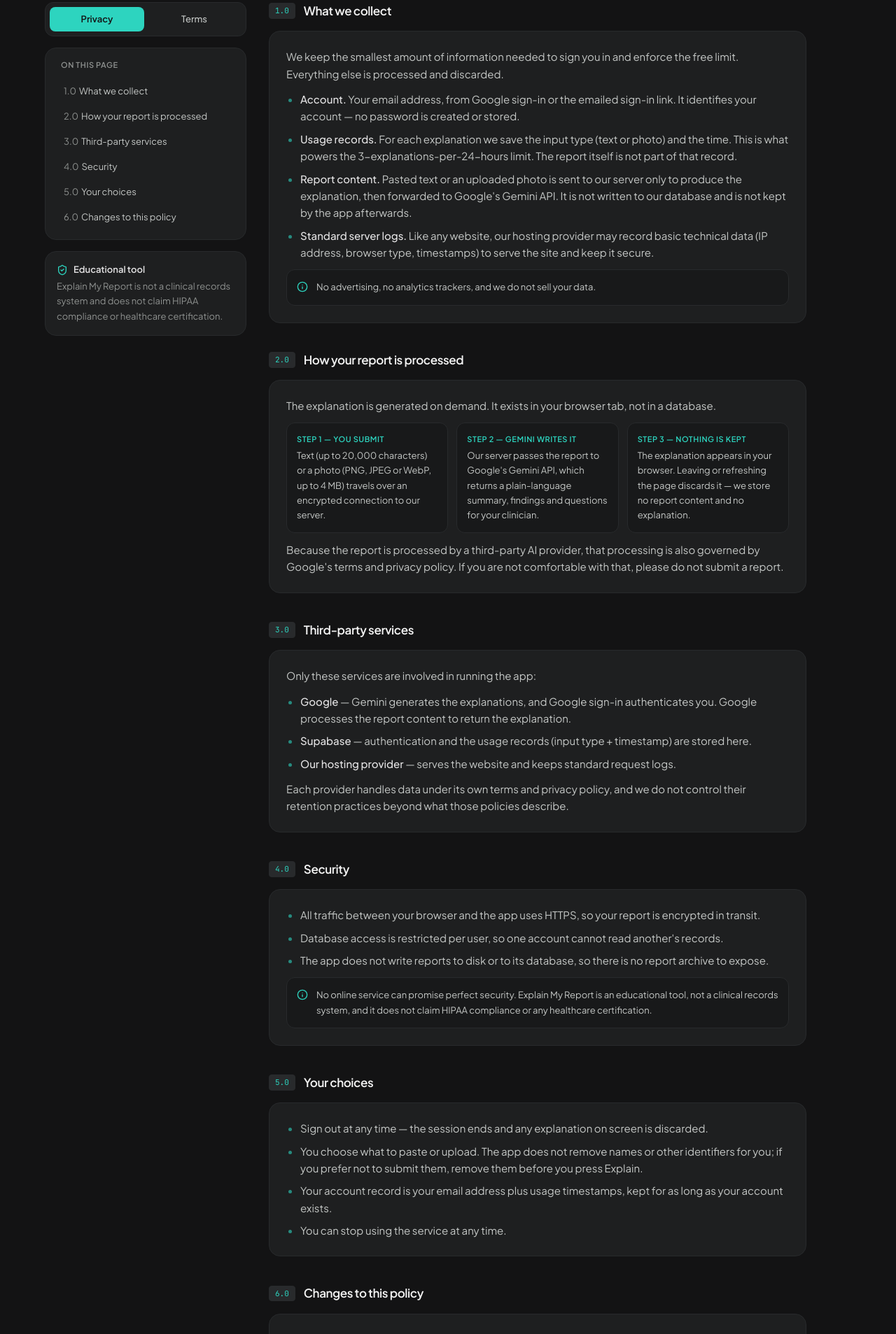
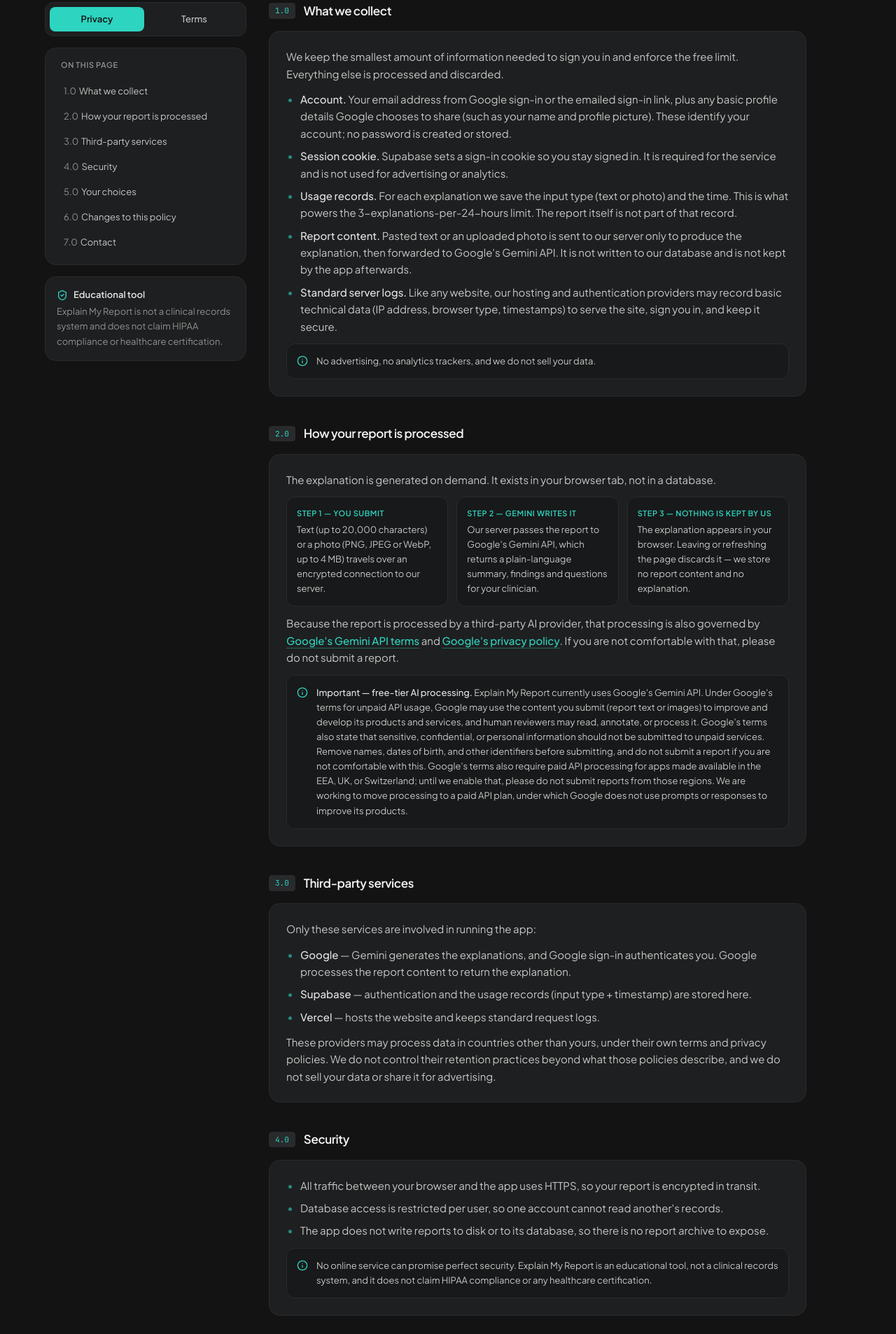
Before and after one commit to Rehan-nawroz/Explain-My-Report, a Next.js app: page /privacy in a window 1280 px wide. Shown: the part 660-2567 px from the top of the page at 70% size. Built offline with nearby package versions, Linux system fonts and the light colour scheme.

Commit message:
make privacy and terms
 Adds the Gemini, Supabase, and Vercel disclosures; cookies, profile data, metadata, cross-border processing, deletion/contact path, free-tier warning, and correct date.

```diff
--- a/app/privacy/page.tsx
+++ b/app/privacy/page.tsx
@@ -15,7 +15,7 @@
 const trustPoints = [
   {
     icon: <ShieldCheck className="h-5 w-5" aria-hidden />,
-    title: "Your report is never stored",
+    title: "We don't store your report",
     text: "Text and photos are used only to generate your explanation. We keep no report content — just a usage record (input type and time) so the daily limit works.",
   },
   {
@@ -50,8 +50,16 @@
         <LegalList>
           <li>
             <strong className="font-medium text-ink">Account.</strong> Your
-            email address, from Google sign-in or the emailed sign-in link. It
-            identifies your account — no password is created or stored.
+            email address from Google sign-in or the emailed sign-in link, plus
+            any basic profile details Google chooses to share (such as your
+            name and profile picture). These identify your account; no password
+            is created or stored.
+          </li>
+          <li>
+            <strong className="font-medium text-ink">Session cookie.</strong>{" "}
+            Supabase sets a sign-in cookie so you stay signed in. It is
+            required for the service and is not used for advertising or
+            analytics.
           </li>
           <li>
             <strong className="font-medium text-ink">Usage records.</strong>{" "}
@@ -66,13 +74,10 @@
             API. It is not written to our database and is not kept by the app
             afterwards.
           </li>
-          <li>
-            <strong className="font-medium text-ink">
-              Standard server logs.
-            </strong>{" "}
-            Like any website, our hosting provider may record basic technical
-            data (IP address, browser type, timestamps) to serve the site and
-            keep it secure.
+          <li>            <strong className="font-medium text-ink">Standard server logs.</strong>{" "}
+            Like any website, our hosting and authentication providers may
+            record basic technical data (IP address, browser type, timestamps)
+            to serve the site, sign you in, and keep it secure.
           </li>
         </LegalList>
         <LegalCallout>
@@ -114,7 +119,7 @@
           </div>
           <div className="rounded-xl border border-line-soft bg-surface-ambient p-3.5">
             <p className="text-[11px] font-semibold uppercase tracking-wider text-primary">
-              Step 3 — Nothing is kept
+              Step 3 — Nothing is kept by us
             </p>
             <p className="mt-1 text-caption leading-relaxed text-ink-soft">
               The explanation appears in your browser. Leaving or refreshing
@@ -125,10 +130,46 @@
         </div>
         <p>
           Because the report is processed by a third-party AI provider, that
-          processing is also governed by Google&apos;s terms and privacy
-          policy. If you are not comfortable with that, please do not submit a
+          processing is also governed by{" "}
+          <a
+            href="https://ai.google.dev/gemini-api/terms"
+            target="_blank"
+            rel="noreferrer"
+            className="font-medium text-primary underline decoration-primary/40 underline-offset-4 hover:text-primary-bright"
+          >
+            Google&apos;s Gemini API terms
+          </a>{" "}
+          and{" "}
+          <a
+            href="https://policies.google.com/privacy"
+            target="_blank"
+            rel="noreferrer"
+            className="font-medium text-primary underline decoration-primary/40 underline-offset-4 hover:text-primary-bright"
+          >
+            Google&apos;s privacy policy
+          </a>
+          . If you are not comfortable with that, please do not submit a
           report.
         </p>
+        <LegalCallout>
+          <strong className="font-medium text-ink">
+            Important — free-tier AI processing.
+          </strong>{" "}
+          Explain My Report currently uses Google&apos;s Gemini API. Under
+          Google&apos;s terms for unpaid API usage, Google may use the content
+          you submit (report text or images) to improve and develop its
+          products and services, and human reviewers may read, annotate, or
+          process it. Google&apos;s terms also state that sensitive,
+          confidential, or personal information should not be submitted to
+          unpaid services. Remove names, dates of birth, and other identifiers
+          before submitting, and do not submit a report if you are not
+          comfortable with this. Google&apos;s terms also require paid API
+          processing for apps made available in the EEA, UK, or Switzerland;
+          until we enable that, please do not submit reports from those
+          regions. We are working to move processing to a paid API plan, under
+          which Google does not use prompts or responses to improve its
+          products.
+        </LegalCallout>
       </>
     ),
   },
@@ -152,16 +193,15 @@
             stored here.
           </li>
           <li>
-            <strong className="font-medium text-ink">
-              Our hosting provider
-            </strong>{" "}
-            — serves the website and keeps standard request logs.
+            <strong className="font-medium text-ink">Vercel</strong> — hosts
+            the website and keeps standard request logs.
           </li>
         </LegalList>
         <p>
-          Each provider handles data under its own terms and privacy policy,
-          and we do not control their retention practices beyond what those
-          policies describe.
+          These providers may process data in countries other than yours,
+          under their own terms and privacy policies. We do not control their
+          retention practices beyond what those policies describe, and we do
+          not sell your data or share it for advertising.
         </p>
       </>
     ),
@@ -207,13 +247,18 @@
           is discarded.
         </li>
         <li>
-          You choose what to paste or upload. The app does not remove names or
-          other identifiers for you; if you prefer not to submit them, remove
-          them before you press Explain.
+          You choose what to paste or upload. The app does not remove names,
+          other identifiers, or photo metadata for you; if you prefer not to
+          submit them, remove them before you press Explain.
         </li>
         <li>
-          Your account record is your email address plus usage timestamps, kept
-          for as long as your account exists.
+          Your account record is your email address, basic Google profile
+          details (if Google shares them), sign-in method, and usage
+          timestamps, kept for as long as your account exists.
+        </li>
+        <li>
+          You can ask for your account and its usage records to be deleted
+          through the contact channel in section 7.0.
         </li>
         <li>You can stop using the service at any time.</li>
       </LegalList>
@@ -232,6 +277,36 @@
       </p>
     ),
   },
+  {
+    id: "contact",
+    number: "7.0",
+    label: "Contact",
+    title: "Contact",
+    body: (
+      <>
+        <p>
+          Explain My Report is maintained as an independent project. Questions
+          about this policy, or requests to delete your account and usage
+          records, can be raised through the project&apos;s issue tracker:
+        </p>
+        <p>
+          <a
+            href="https://github.com/Rehan-nawroz/Explain-My-Report"
+            target="_blank"
+            rel="noreferrer"
+            className="font-medium text-primary underline decoration-primary/40 underline-offset-4 hover:text-primary-bright"
+          >
+            github.com/Rehan-nawroz/Explain-My-Report
+          </a>
+        </p>
+        <p>
+          Please do not include report content, names, or other personal
+          information in a public issue. Ask for a private channel and one will
+          be arranged.
+        </p>
+      </>
+    ),
+  },
 ];
 
 export default function PrivacyPage() {
@@ -241,7 +316,7 @@
       badge="How this app handles your data"
       title="Privacy Policy"
       lede="What Explain My Report keeps, what it sends to the AI provider, and what it never stores — in plain language."
-      updated="October 2026"
+      updated="October 28, 2026"
       sections={sections}
       notice={
         <div className="grid gap-4 sm:grid-cols-2">
--- a/app/terms/page.tsx
+++ b/app/terms/page.tsx
@@ -1,4 +1,5 @@
 import type { Metadata } from "next";
+import Link from "next/link";
 import { TriangleAlert } from "lucide-react";
 import LegalPage, {
   LegalList,
@@ -39,9 +40,9 @@
     body: (
       <>
         <p>
-          The app uses an AI model to turn medical-report language into a
-          plain-language summary, explanations of individual findings, and
-          questions you can ask your clinician.
+          The app uses Google&apos;s Gemini API to turn medical-report language
+          into a plain-language summary, explanations of individual findings,
+          and questions you can ask your clinician.
         </p>
         <LegalList>
           <li>
@@ -60,6 +61,17 @@
             here.
           </li>
         </LegalList>
+        <p>
+          Google&apos;s Gemini API terms also apply to the underlying AI
+          processing, including its age requirements and acceptable-use rules.
+          See the <Link
+            href="/privacy#how-its-processed"
+            className="font-medium text-primary underline decoration-primary/40 underline-offset-4 hover:text-primary-bright"
+          >
+            Privacy Policy
+          </Link>{" "}
+          for how report content is handled.
+        </p>
       </>
     ),
   },
@@ -156,6 +168,16 @@
           Nothing in these terms limits liability that cannot be limited by
           law. You use the app at your own risk.
         </p>
+        <p>
+          Questions about these terms can be raised through the contact
+          channel listed in the <Link
+            href="/privacy#contact"
+            className="font-medium text-primary underline decoration-primary/40 underline-offset-4 hover:text-primary-bright"
+          >
+            Privacy Policy
+          </Link>
+          .
+        </p>
       </>
     ),
   },
@@ -168,7 +190,7 @@
       badge="The rules for using this app"
       title="Terms of Service"
       lede="Plain-language terms for an educational tool — what it does, what it does not do, and what we expect from each other."
-      updated="October 2026"
+      updated="October 28, 2026"
       sections={sections}
       notice={
         <div className="rounded-2xl border border-attention/30 bg-attention/[0.06] p-5 md:p-6">
```
